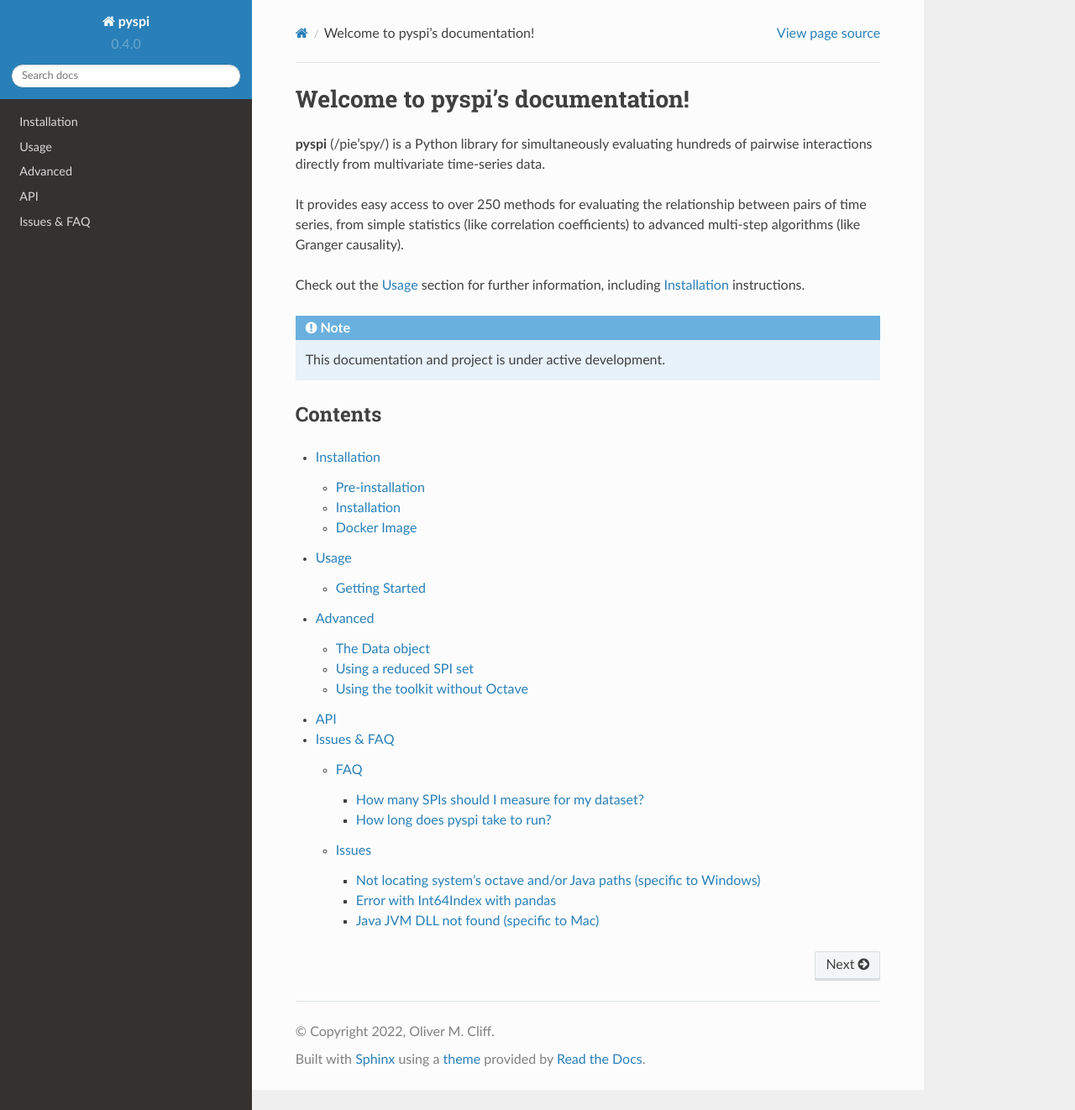
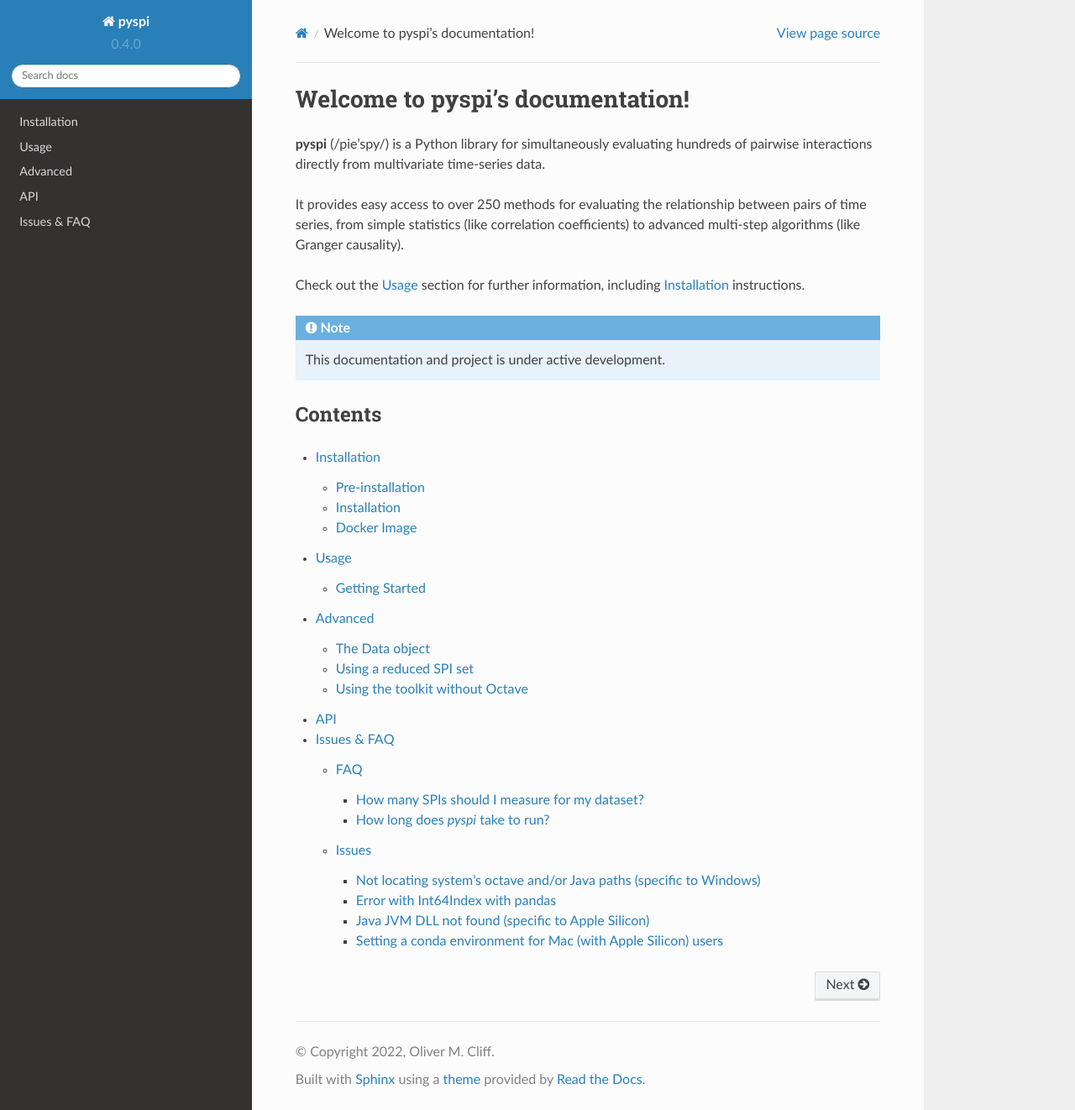
Before and after one commit to DynamicsAndNeuralSystems/pyspi, a Sphinx documentation site: the page built from docs/source/index.rst, in a window 1280 px wide and 1322 px high. Shown: the whole window at 84% size. Built offline with Sphinx 7.4.7 and the Read the Docs theme 2.0.0, drawn with Linux system fonts in a browser that asks for light colours.

Commit message:
Minor edits

```diff
--- a/docs/source/faq.rst
+++ b/docs/source/faq.rst
@@ -1,6 +1,5 @@
 Issues & FAQ
 ===================================
-
 
 FAQ
 ########
@@ -22,7 +21,7 @@
     calc = Calculator(sonnet=True) # or calc = Calculator(fast=True)
 
 
-How long does pyspi take to run?
+How long does `pyspi` take to run?
 **********************
 
 This depends on the size of your multivariate time series (MTS) data -- both the number of processes and the number of time points.
@@ -88,7 +87,7 @@
 
 Thank you to GitHub user `rmzargar <https://github.com/rmzargar>`_ for reporting this issue and providing the solution.
 
-Java JVM DLL not found (specific to Mac)
+Java JVM DLL not found (specific to Apple Silicon)
 **********************
 
 One user reported the following error when installing `pyspi` on a MacBook Air an M2 chip and Catalina OS:
@@ -100,7 +99,8 @@
 
 This issue is similar to those reported `here <https://stackoverflow.com/questions/71504214/jvm-dll-not-found-but-i-can-clearly-see-the-file>`_ and `here <https://github.com/jpype-project/jpype/issues/994>`_; it can arise from the version of OpenJDK identified as the system default. Some Java versions don't include all of the binary (DLL) files that `pyspi` looks for.
 
-We recommend following this `helpful tutorial <https://blog.bigoodyssey.com/how-to-manage-multiple-java-version-in-macos-e5421345f6d0>`_ by Chamika Kasun to install `AdoptOpenJDK <https://adoptopenjdk.net/index.html>`_. In a nutshell, here are the steps you should run:
+We recommend following this `helpful tutorial <https://blog.bigoodyssey.com/how-to-manage-multiple-java-version-in-macos-e5421345f6d0>`_ by Chamika Kasun to install `AdoptOpenJDK <https://adoptopenjdk.net/index.html>`_.
+In a nutshell, here are the steps you should run:
 
 Install homebrew if you don't already have it:
 
@@ -114,7 +114,6 @@
 .. code-block::
 
     $ brew install jenv
-
 
 Add `jenv` to your shell's configuration file (e.g. `.bashrc` if you use `bash`):
 
@@ -166,3 +165,13 @@
     $ jenv global <AdoptOpenJDK version>
     $ # example:
     $ jenv global 11.0
+
+Setting a conda environment for Mac (with Apple Silicon) users
+**********************
+
+As described `here <https://towardsdatascience.com/how-to-manage-conda-environments-on-an-apple-silicon-m1-mac-1e29cb3bad12>`_, users with Apple Silicon can create an environment for `pyspi` with an x86 (Intel) Python executable:
+
+.. code-block::
+    CONDA_SUBDIR=osx-64 conda create -n pyspi python=3.9.0
+    conda activate pyspi
+    conda config --env --set subdir osx-64
```
Also changed, not shown: docs/source/installation.rst (+6 -2 lines).
